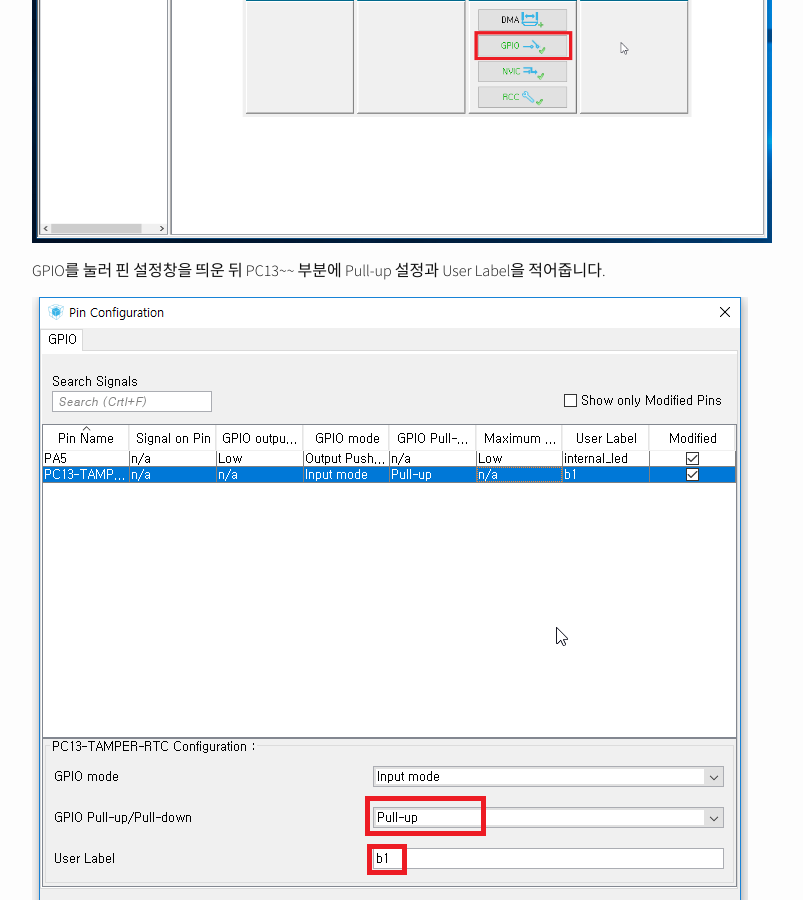
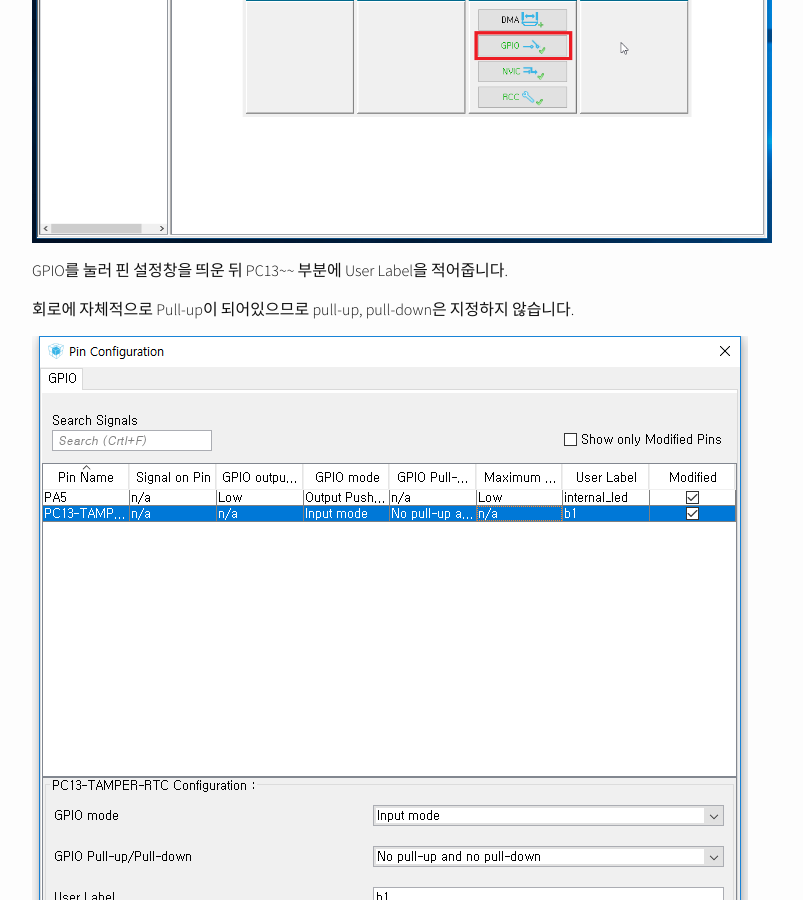
Before and after one commit to Bill-Park/bill-park.github.io, a Jekyll site: the page built from _posts/2017-10-25-nucleo_f103rb_digital_input.markdown, in a window 1280 px wide and 900 px high, scrolled down 2718 px. Shown: the whole window, without its empty margins (238-1041 px from the left). Built offline with Jekyll 4.4.1, drawn with Linux system fonts in a browser that asks for light colours; nearby versions of some CDN libraries.

Commit message:
fix digital_input

```diff
--- a/_posts/2017-10-25-nucleo_f103rb_digital_input.markdown
+++ b/_posts/2017-10-25-nucleo_f103rb_digital_input.markdown
@@ -24,7 +24,9 @@ PC13은 B1 버튼(파란색 버튼)과 연결되어 있습니다.
 
 ![]({{ site.url }}/img/nucleo/button_input/5.png)
 
-GPIO를 눌러 핀 설정창을 띄운 뒤 PC13~~ 부분에 Pull-up 설정과 User Label을 적어줍니다.
+GPIO를 눌러 핀 설정창을 띄운 뒤 PC13~~ 부분에 User Label을 적어줍니다.
+
+회로에 자체적으로 Pull-up이 되어있으므로 pull-up, pull-down은 지정하지 않습니다.
 
 ![]({{ site.url }}/img/nucleo/button_input/6.png)
 
```
Also changed, not shown: img/nucleo/button_input/6.png.
